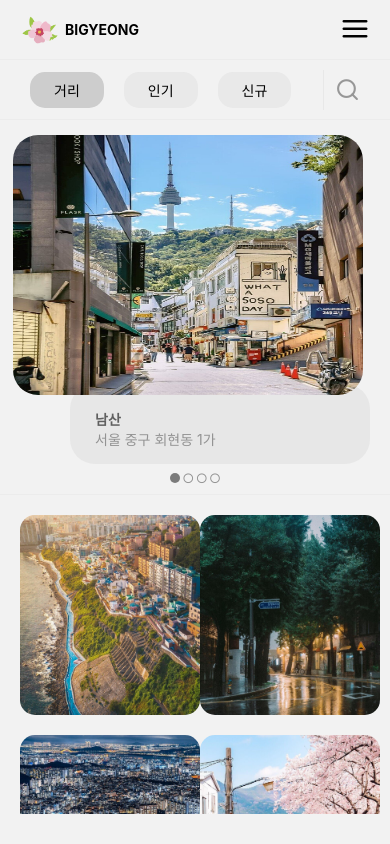
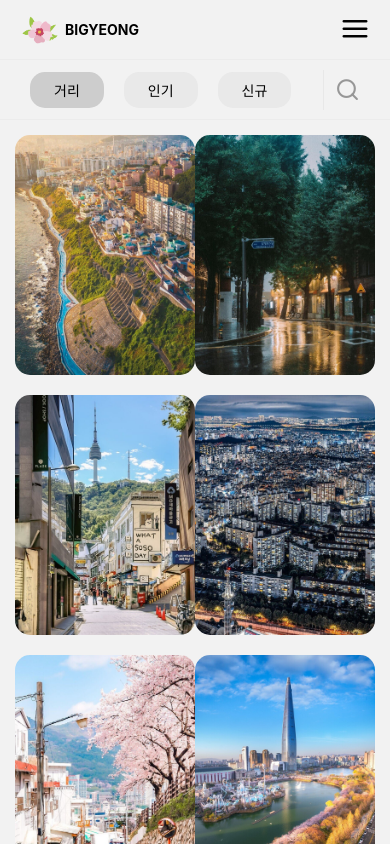
Before and after one commit to ShinEunJin/bigyeong_app, a React Native app: screen / in a window 390 px wide. Built offline with nearby package versions, Linux system fonts and the light colour scheme.

Commit message:
동적 요소 테스트

```diff
--- /dev/null
+++ b/src/constants/test.js
@@ -0,0 +1,18 @@
+export const TEST_DATA = [
+  {url: require('@/assets/images/korea1.jpeg'), id: 0},
+  {url: require('@/assets/images/korea2.jpeg'), id: 1},
+  {url: require('@/assets/images/korea3.jpeg'), id: 2},
+  {url: require('@/assets/images/korea4.jpeg'), id: 3},
+  {url: require('@/assets/images/korea5.jpeg'), id: 4},
+  {url: require('@/assets/images/korea6.jpeg'), id: 5},
+  {url: require('@/assets/images/korea7.jpeg'), id: 6},
+  {url: require('@/assets/images/korea8.jpeg'), id: 7},
+  {url: require('@/assets/images/korea9.jpeg'), id: 8},
+  {url: require('@/assets/images/korea10.jpeg'), id: 9},
+  {url: require('@/assets/images/korea11.jpeg'), id: 10},
+  {url: require('@/assets/images/korea12.jpeg'), id: 11},
+  {url: require('@/assets/images/korea13.jpeg'), id: 12},
+  {url: require('@/assets/images/korea14.jpeg'), id: 13},
+  {url: require('@/assets/images/korea15.jpeg'), id: 14},
+  {url: require('@/assets/images/korea16.jpeg'), id: 15},
+];
--- a/src/routes/RootNavigation.js
+++ b/src/routes/RootNavigation.js
@@ -7,7 +7,9 @@ const Stack = createNativeStackNavigator();
 
 const RootNavigation = () => {
   return (
-    <Stack.Navigator screenOptions={{headerShown: false}}>
+    <Stack.Navigator
+      screenOptions={{headerShown: false}}
+      initialRouteName="Main">
       <Stack.Screen name="Main" component={Main} />
     </Stack.Navigator>
   );
--- a/src/views/Main/MainPresenter.js
+++ b/src/views/Main/MainPresenter.js
@@ -1,11 +1,35 @@
-import React from 'react';
-import {Image, StyleSheet, Text, View, ScrollView} from 'react-native';
+import React, {useRef, useEffect, useState} from 'react';
+import {
+  Image,
+  StyleSheet,
+  Text,
+  View,
+  ScrollView,
+  Dimensions,
+  Animated,
+  Pressable,
+  Easing,
+} from 'react-native';
 import IconEntypo from 'react-native-vector-icons/Entypo';
 
 import Header from '@/components/Header';
 import Search from '@/components/Search';
+import {TEST_DATA} from '../../constants/test';
 
 const MainPresenter = () => {
+  const mainImageAnim = useRef(new Animated.Value(0)).current;
+
+  const scrollMainImage = height => {
+    Animated.timing(mainImageAnim, {
+      toValue: height,
+      duration: 250,
+      useNativeDriver: false,
+      easing: Easing.ease,
+    }).start();
+  };
+
+  const [img, setImg] = useState(null);
+
   return (
     <View style={{flex: 1}}>
       {/* header */}
@@ -23,93 +47,52 @@ const MainPresenter = () => {
         <Search />
       </View>
       {/* main image */}
-      <ScrollView style={styles.subImageContainer}>
-        <View style={styles.mainImageContainer}>
+      <Animated.View
+        style={{
+          width: '100%',
+          top: 120,
+          backgroundColor: '#fff',
+          height: mainImageAnim,
+          position: 'absolute',
+          zIndex: 3,
+          overflow: 'hidden',
+        }}>
+        <Pressable
+          style={{
+            width: '100%',
+            height: '100%',
+            paddingTop: 20,
+            alignItems: 'center',
+          }}
+          onPress={() => {
+            scrollMainImage(0);
+          }}>
           <Image
-            style={styles.mainImage}
-            source={require(`@/assets/images/korea3.jpeg`)}
+            source={img}
+            style={{
+              width: '92%',
+              height: Dimensions.get('window').height - 200,
+              borderRadius: 30,
+              marginBottom: 10,
+            }}
           />
-          <View style={styles.descriptionBox}>
-            <Text style={{color: '#606060', fontWeight: 'bold'}}>남산</Text>
-            <Text style={{color: '#939393'}}>서울 중구 회현동 1가</Text>
-          </View>
-          <View style={styles.sliderCountBox}>
-            <View style={styles.sliderCountStyle}></View>
-            <IconEntypo name="circle" size={10} color="#939393" />
-            <IconEntypo name="circle" size={10} color="#939393" />
-            <IconEntypo name="circle" size={10} color="#939393" />
-          </View>
-        </View>
+          <IconEntypo name="menu" color="#c9c9c9" size={36} />
+        </Pressable>
+      </Animated.View>
+      <ScrollView>
         {/* sub images */}
-        <View style={styles.subImageBox}>
-          <Image
-            source={require('@/assets/images/korea1.jpeg')}
-            style={styles.subImageStyle}
-          />
-          <Image
-            source={require('@/assets/images/korea2.jpeg')}
-            style={styles.subImageStyle}
-          />
-        </View>
-        <View style={styles.subImageBox}>
-          <Image
-            source={require('@/assets/images/korea4.jpeg')}
-            style={styles.subImageStyle}
-          />
-          <Image
-            source={require('@/assets/images/korea5.jpeg')}
-            style={styles.subImageStyle}
-          />
-        </View>
-        <View style={styles.subImageBox}>
-          <Image
-            source={require('@/assets/images/korea6.jpeg')}
-            style={styles.subImageStyle}
-          />
-          <Image
-            source={require('@/assets/images/korea7.jpeg')}
-            style={styles.subImageStyle}
-          />
-        </View>
-        <View style={styles.subImageBox}>
-          <Image
-            source={require('@/assets/images/korea8.jpeg')}
-            style={styles.subImageStyle}
-          />
-          <Image
-            source={require('@/assets/images/korea9.jpeg')}
-            style={styles.subImageStyle}
-          />
-        </View>
-        <View style={styles.subImageBox}>
-          <Image
-            source={require('@/assets/images/korea10.jpeg')}
-            style={styles.subImageStyle}
-          />
-          <Image
-            source={require('@/assets/images/korea11.jpeg')}
-            style={styles.subImageStyle}
-          />
-        </View>
-        <View style={styles.subImageBox}>
-          <Image
-            source={require('@/assets/images/korea12.jpeg')}
-            style={styles.subImageStyle}
-          />
-          <Image
-            source={require('@/assets/images/korea13.jpeg')}
-            style={styles.subImageStyle}
-          />
-        </View>
-        <View style={styles.subImageBox}>
-          <Image
-            source={require('@/assets/images/korea14.jpeg')}
-            style={styles.subImageStyle}
-          />
-          <Image
-            source={require('@/assets/images/korea15.jpeg')}
-            style={styles.subImageStyle}
-          />
+        <View style={styles.subImageContainer}>
+          {TEST_DATA.map(item => (
+            <View key={item.id} style={styles.subImageBox}>
+              <Pressable
+                onPress={() => {
+                  setImg(item.url);
+                  scrollMainImage(Dimensions.get('window').height - 120);
+                }}>
+                <Image source={item.url} style={styles.subImageStyle} />
+              </Pressable>
+            </View>
+          ))}
         </View>
       </ScrollView>
     </View>
@@ -145,38 +128,6 @@ const styles = StyleSheet.create({
     height: 40,
     backgroundColor: '#e8e8e8',
   },
-  mainImageContainer: {
-    paddingHorizontal: 20,
-    position: 'relative',
-    height: 360,
-    alignItems: 'center',
-    justifyContent: 'space-between',
-    marginBottom: 20,
-    borderBottomWidth: 1,
-    borderBottomColor: '#ececec',
-    paddingBottom: 10,
-  },
-  mainImage: {
-    width: 350,
-    height: 260,
-    borderRadius: 25,
-    resizeMode: 'stretch',
-    marginRight: 15,
-  },
-  descriptionBox: {
-    width: 300,
-    height: 80,
-    backgroundColor: '#e7e7e7',
-    elevation: 1,
-    borderRadius: 25,
-    position: 'absolute',
-    zIndex: -2,
-    bottom: 30,
-    right: 20,
-    justifyContent: 'flex-end',
-    paddingBottom: 15,
-    paddingLeft: 25,
-  },
   sliderCountBox: {
     flexDirection: 'row',
     justifyContent: 'space-between',
@@ -190,18 +141,18 @@ const styles = StyleSheet.create({
     backgroundColor: '#7b7b7b',
   },
   subImageContainer: {
-    marginBottom: 30,
+    flex: 1,
+    flexDirection: 'row',
+    flexWrap: 'wrap',
+    justifyContent: 'space-between',
+    paddingHorizontal: 15,
   },
   subImageBox: {
-    flexDirection: 'row',
-    justifyContent: 'space-between',
-    alignItems: 'center',
     marginBottom: 20,
-    paddingHorizontal: 20,
   },
   subImageStyle: {
     width: 180,
-    height: 200,
+    height: 240,
     borderRadius: 15,
   },
 });
```
